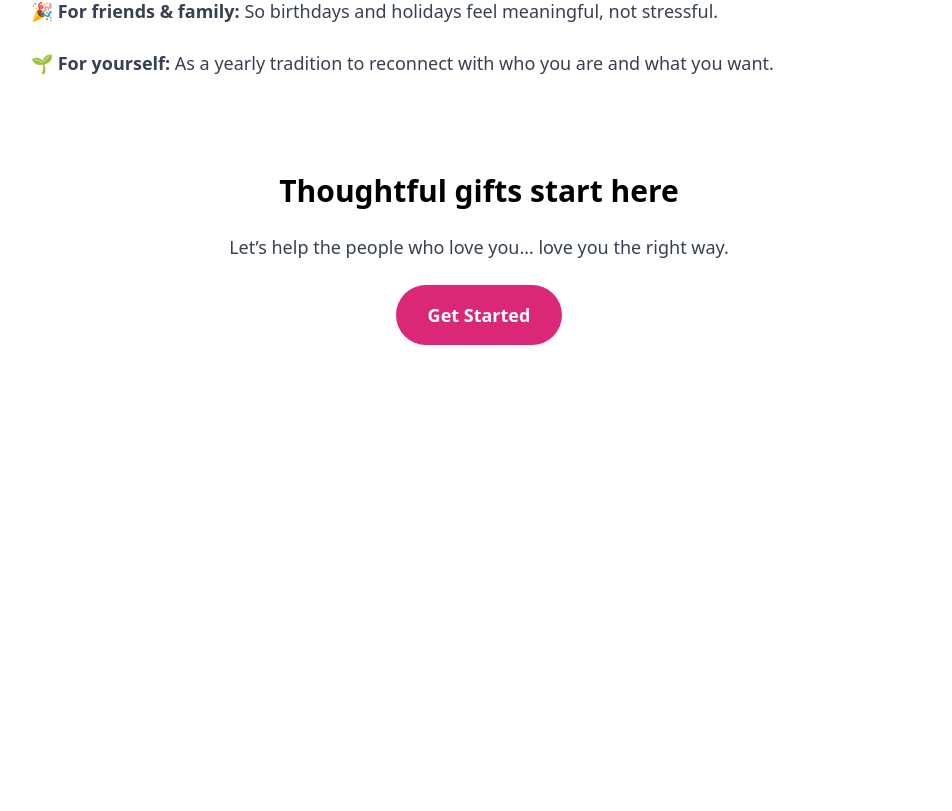
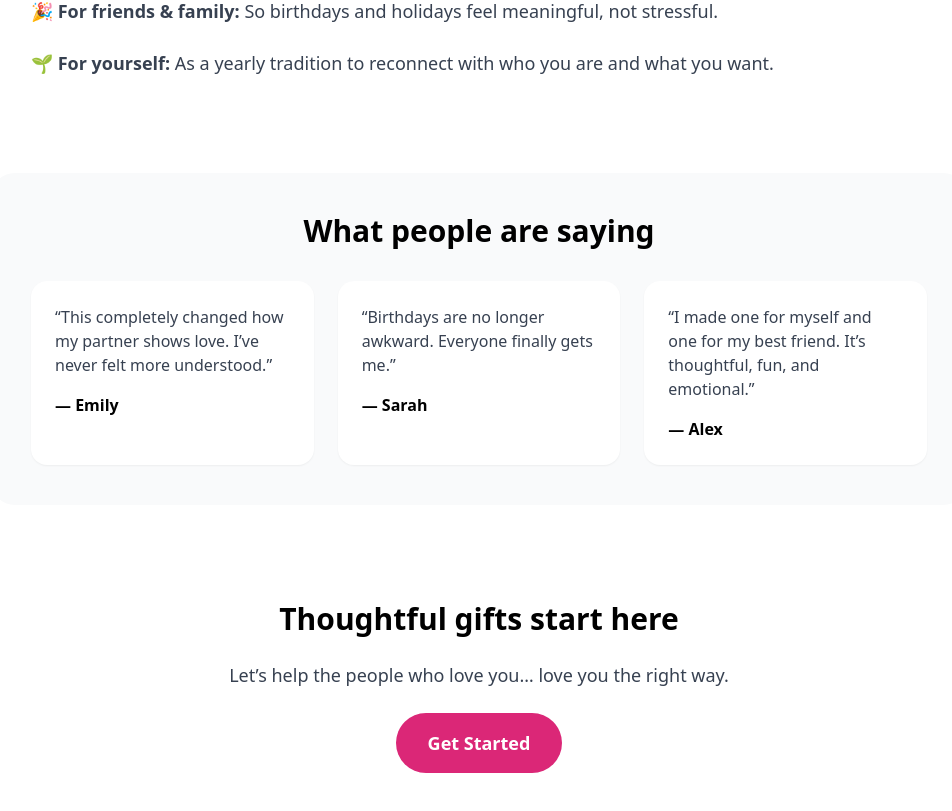
Before and after one commit to GiftMeRight/Gift-Me-Right-Official, a Next.js app: page / in a window 1280 px wide. Shown: the part 1815-2626 px from the top of the page, without its empty margins (161-1113 px from the left). Before the commit the page ends 2232 px from the top, so only its background shows below. Built offline with nearby package versions, Linux system fonts and the light colour scheme.

Commit message:
Update page.jsx

```diff
--- a/app/page.jsx
+++ b/app/page.jsx
@@ -117,6 +117,37 @@ export default function HomePage() {
           </p>
         </div>
       </section>
+<section className="bg-gray-50 rounded-3xl p-10 space-y-8">
+  <h2 className="text-3xl font-semibold text-center">
+    What people are saying
+  </h2>
+
+  <div className="grid md:grid-cols-3 gap-6">
+    <div className="bg-white rounded-2xl p-6 shadow-sm">
+      <p className="text-gray-700">
+        “This completely changed how my partner shows love.
+        I’ve never felt more understood.”
+      </p>
+      <p className="mt-4 font-semibold">— Emily</p>
+    </div>
+
+    <div className="bg-white rounded-2xl p-6 shadow-sm">
+      <p className="text-gray-700">
+        “Birthdays are no longer awkward.
+        Everyone finally gets me.”
+      </p>
+      <p className="mt-4 font-semibold">— Sarah</p>
+    </div>
+
+    <div className="bg-white rounded-2xl p-6 shadow-sm">
+      <p className="text-gray-700">
+        “I made one for myself and one for my best friend.
+        It’s thoughtful, fun, and emotional.”
+      </p>
+      <p className="mt-4 font-semibold">— Alex</p>
+    </div>
+  </div>
+</section>
 
       {/* FINAL CTA */}
       <section className="text-center space-y-6">
```
